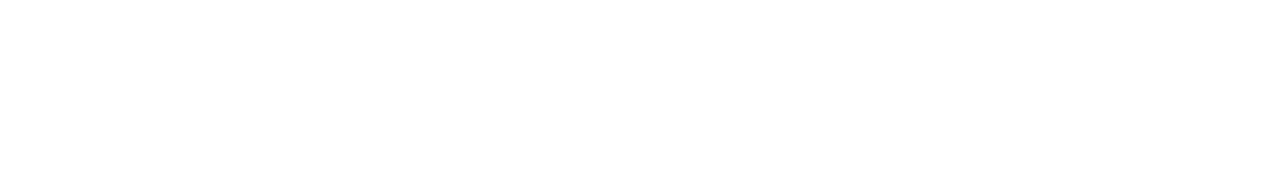
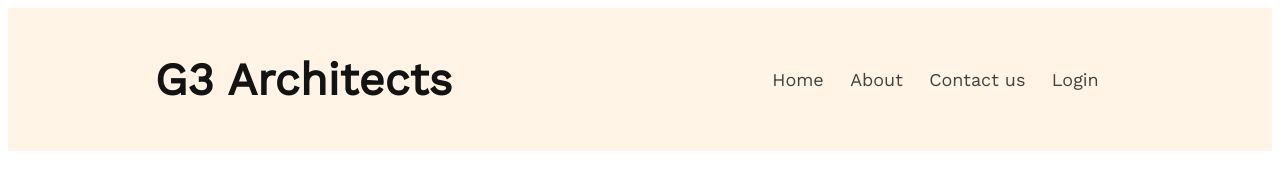
Before and after one commit to Shahriar-Tonmoy/G3-Architects, a plain HTML site: page index.html in a window 1280 px wide. Drawn offline with nearby package versions, Linux system fonts and the light colour scheme.

Commit message:
nav bar done

```diff
--- a/index.html
+++ b/index.html
@@ -1,26 +1,31 @@
 <!DOCTYPE html>
 <html lang="en">
   <head>
-    <meta charset="UTF-8">
-    <meta name="viewport" content="width=device-width, initial-scale=1.0">
+    <meta charset="UTF-8" />
+    <meta name="viewport" content="width=device-width, initial-scale=1.0" />
     <title>G3 Architects</title>
-    <link rel="stylesheet" href="styles.css">
+    <link rel="preconnect" href="https://fonts.googleapis.com" />
+    <link rel="preconnect" href="https://fonts.gstatic.com" crossorigin />
+    <link
+      href="https://fonts.googleapis.com/css2?family=Lato&family=Open+Sans:ital,wght@0,400;0,800;1,400&family=Work+Sans&display=swap"
+      rel="stylesheet"
+    />
+    <link rel="stylesheet" href="styles.css" />
   </head>
   <body>
     <header class="header">
       <nav class="nav">
-
-
+        <h3 class="nav-title">G3 Architects</h3>
+        <ul>
+          <li><a href="">Home</a></li>
+          <li><a href="">About</a></li>
+          <li><a href="">Contact us</a></li>
+          <li><a href="">Login</a></li>
+        </ul>
       </nav>
-        <section class="banner">
-
-        </section>
+      <section class="banner"></section>
     </header>
-    <main class="main">
-
-    </main>
-    <footer class="footer">
-
-    </footer>
+    <main class="main"></main>
+    <footer class="footer"></footer>
   </body>
 </html>
--- a/styles.css
+++ b/styles.css
@@ -0,0 +1,37 @@
+/* Shared Styles */
+body {
+  font-family: "Lato", sans-serif;
+  font-family: "Open Sans", sans-serif;
+  font-family: "Work Sans", sans-serif;
+}
+
+/* header styles */
+.header{
+    background: rgba(255, 144, 14, 0.10);
+}
+/* nav styles */
+.nav {
+  display: flex;
+  align-items: center;
+  justify-content: space-around;
+}
+.nav-title {
+  color: #131313;
+  font-size: 45px;
+  font-weight: 700;
+}
+nav > ul {
+  display: flex;
+  width: 30%;
+  justify-content: space-evenly;
+  padding-left: 0;
+}
+nav li {
+  list-style: none;
+}
+nav a {
+  color: #424242;
+  font-size: 18px;
+  font-weight: 500;
+  text-decoration: none;
+}
```
Lines whose indentation alone changed are shown as unchanged.
